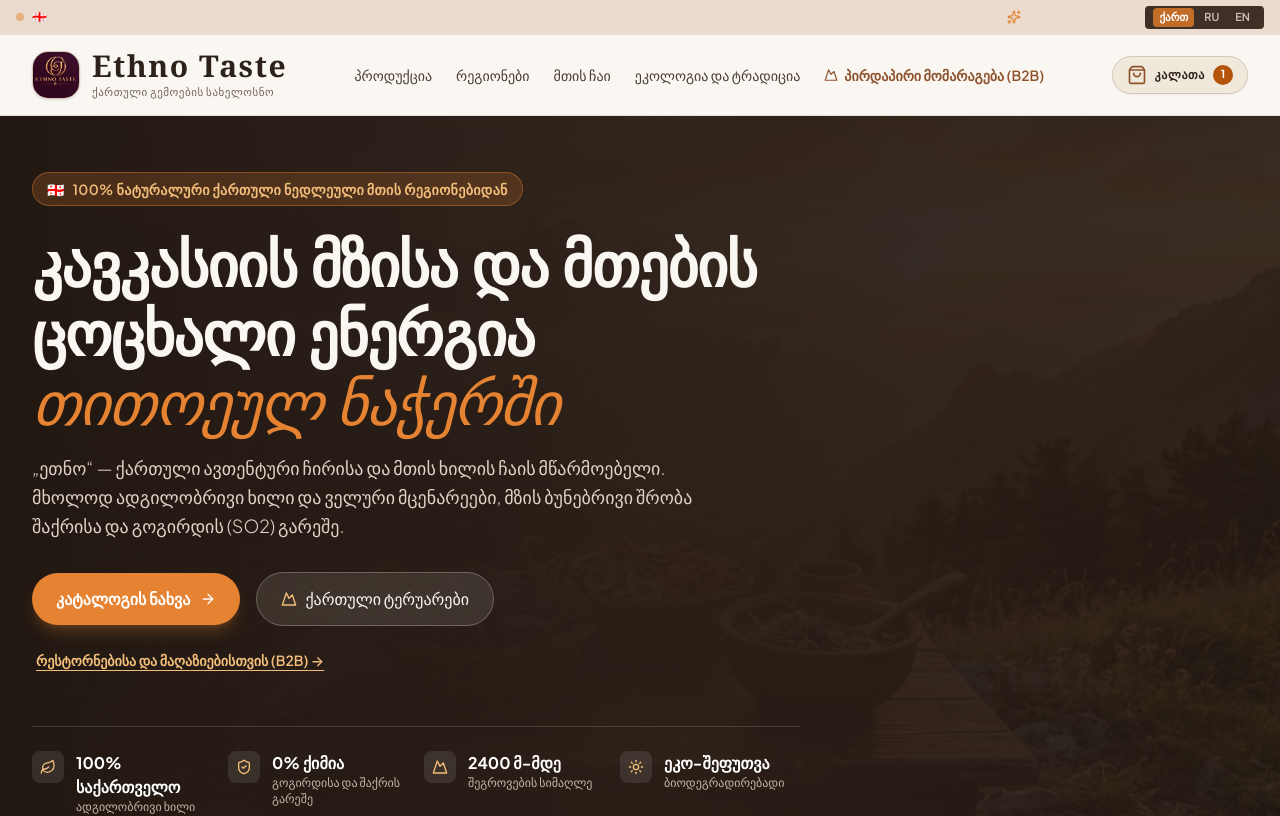
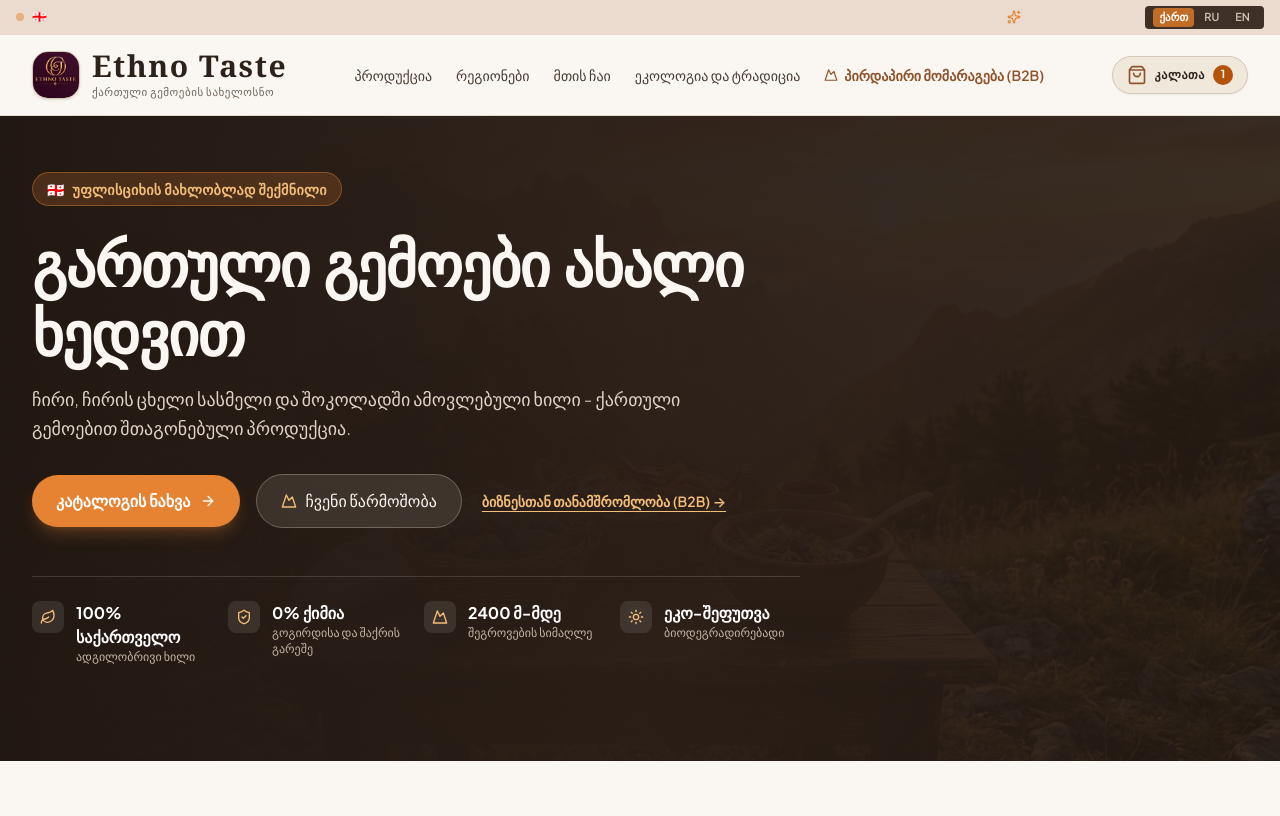
Before and after one commit to Tsokolovi/Ethno, a React (Vite) app: page / in a window 1280 px wide. Shown: the top 816 px of the page. Built offline with nearby package versions, Linux system fonts and the light colour scheme.

Commit message:
Update Georgian translations for hero section

```diff
--- a/src/data/translations.ts
+++ b/src/data/translations.ts
@@ -10,13 +10,12 @@ export const TRANSLATIONS = {
       orderSample: 'ნიმუშების შეკვეთა'
     },
     hero: {
-      tag: '100% ნატურალური ქართული ნედლეული მთის რეგიონებიდან',
-      titlePrimary: 'კავკასიის მზისა და მთების ცოცხალი ენერგია',
-      titleSecondary: 'თითოეულ ნაჭერში',
-      description: '„ეთნო“ — ქართული ავთენტური ჩირისა და მთის ხილის ჩაის მწარმოებელი. მხოლოდ ადგილობრივი ხილი და ველური მცენარეები, მზის ბუნებრივი შრობა შაქრისა და გოგირდის (SO2) გარეშე.',
+      tag: 'უფლისციხის მახლობლად შექმნილი',
+      titlePrimary: 'გართული გემოები ახალი ხედვით',
+      description: 'ჩირი, ჩირის ცხელი სასმელი და შოკოლადში ამოვლებული ხილი - ქართული გემოებით შთაგონებული პროდუქცია.',
       viewCatalog: 'კატალოგის ნახვა',
-      exploreRegions: 'ქართული ტერუარები',
-      b2bDirect: 'რესტორნებისა და მაღაზიებისთვის (B2B)',
+      exploreRegions: 'ჩვენი წარმოშობა',
+      b2bDirect: 'ბიზნესთან თანამშრომლობა (B2B)',
       statOrigin: '100% საქართველო',
       statOriginSub: 'ადგილობრივი ხილი',
       statClean: '0% ქიმია',
```
